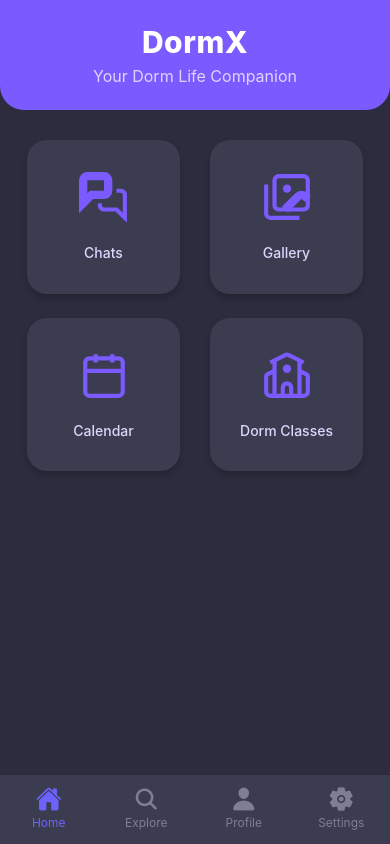
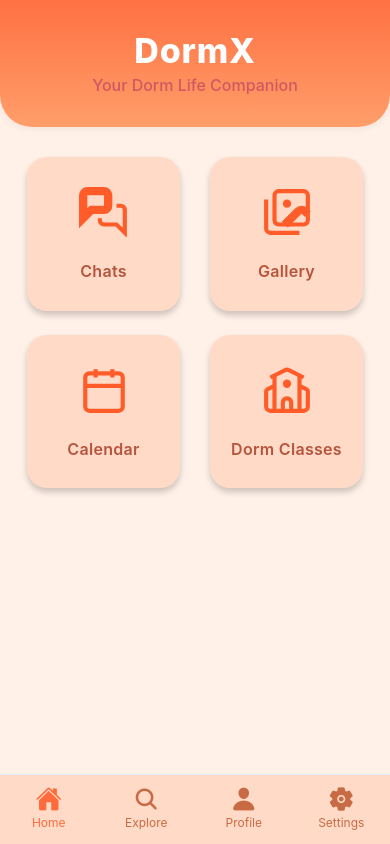
Before and after one commit to oliviabruvik/DormX, a React Native app: screen /HomeScreen in a window 390 px wide. Built offline with nearby package versions, Linux system fonts and the light colour scheme; what @react-native-vector-icons/material-design-icons would draw is missing.

Commit message:
enhanced main screen

```diff
--- a/constants/Colors.js
+++ b/constants/Colors.js
@@ -1,39 +1,42 @@
-// Modern darker dorm life color palette
-const tintColorLight = "#6C63FF"; // Deep purple/indigo
-const tintColorDark = "#8F88FF"; // Lighter purple for dark mode
+const tintColorLight = "#FF6B3C"; // Bright orange-coral
+const tintColorDark = "#FF8B61";  // Soft sunset orange
 
 export default {
-  // Base colors
-  primary: "#7B5AFF", // Deep purple/indigo
-  secondary: "#626988", // Muted slate
-  success: "#2BD9A8", // Teal
-  info: "#00C9FF", // Bright blue
-  warning: "#FF8F6B", // Coral
-  danger: "#FF5E93", // Pink
+  // Core theme colors
+  primary: "#FF5C2A",        // Vivid tangerine
+  secondary: "#FF944D",      // Warm apricot
+  success: "#FFB84C",        // Golden honey
+  info: "#FFA686",           // Soft clay-peach
+  warning: "#FFD166",        // Vibrant sunshine
+  danger: "#FF4D5B",         // Warm cherry red
 
-  // Neutrals
-  light: "#2C2C3E", // Dark blue-gray (light mode background)
-  dark: "#13131A", // Near black (dark mode background)
+  // Neutrals for structure
+  light: "#FFF5ED",          // Bright cream
+  dark: "#1F130E",           // Espresso brown
 
-  // Light mode (actually darker theme)
+  // Light mode
   light: {
-    text: "#FFFFFF", // White text
-    background: "#2C2C3E", // Dark blue-gray
+    text: "#3B1E14",               // Deep coffee brown
+    background: "#FFF1E8",         // Light peach base
     tint: tintColorLight,
-    tabIconDefault: "#7E7E95", // Muted purple-gray
+    tabIconDefault: "#C86B45",     // Muted clay
     tabIconSelected: tintColorLight,
-    cardBackground: "#3C3C50", // Slightly lighter than background
-    borderColor: "#484860", // Medium gray with purple undertone
+    cardBackground: "#FFDAC7",     // Soft apricot card
+    borderColor: "#FFBFA6",        // Peach outline
+    mutedText: "#9C6652",
+    placeholder: "#C49785",
   },
 
-  // Dark mode (even darker)
+  // Dark mode
   dark: {
-    text: "#FFFFFF", // White
-    background: "#2D2B46", // Near black
+    text: "#FFFFFF",
+    background: "#2A150F",         // Dark terracotta
     tint: tintColorDark,
-    tabIconDefault: "#7E7E95", // Muted purple-gray
+    tabIconDefault: "#FF9E7A",
     tabIconSelected: tintColorDark,
-    cardBackground: "#23232E", // Very dark gray
-    borderColor: "#303045", // Dark border
+    cardBackground: "#3D1E15",     // Cocoa backdrop
+    borderColor: "#6B392A",        // Burnt sienna
+    mutedText: "#D79E8D",
+    placeholder: "#A67160",
   },
 };
--- a/navigation/BottomTabNavigator.js
+++ b/navigation/BottomTabNavigator.js
@@ -28,7 +28,7 @@ export default function BottomTabNavigator() {
         tabBarInactiveTintColor: Colors[theme]?.tabIconDefault,
         tabBarStyle: {
           backgroundColor: Colors[theme]?.cardBackground,
-          borderTopColor: "rgba(0, 0, 0, 0.3)",
+          borderTopColor: "#E7E9FF",
           borderTopWidth: 1,
           paddingBottom: 9,
           paddingTop: 5,
--- a/package.json
+++ b/package.json
@@ -16,6 +16,7 @@
     "expo-crypto": "~14.1.4",
     "expo-dev-client": "~5.1.8",
     "expo-font": "~13.3.0",
+    "expo-linear-gradient": "^14.1.4",
     "expo-linking": "~7.1.4",
     "expo-splash-screen": "~0.30.7",
     "expo-status-bar": "~2.2.3",
--- a/screens/HomeScreen.js
+++ b/screens/HomeScreen.js
@@ -9,20 +9,21 @@ import { Text, View } from "../components/Themed";
 import Svg, { Rect, Circle, Path } from "react-native-svg";
 import Colors from "../constants/Colors";
 import { SafeAreaView } from "react-native-safe-area-context";
+import { LinearGradient } from 'expo-linear-gradient';
 
-const ChatIcon = () => (
+const ChatIcon = ({ color }) => (
   <Svg width="100%" height="100%" viewBox="0 0 24 24" fill="none" marginBottom={15}>
-    <Path d="M14 9a2 2 0 0 1-2 2H6l-4 4V4a2 2 0 0 1 2-2h8a2 2 0 0 1 2 2z" stroke="#7B5AFF" strokeWidth={4} />
-    <Path d="M18 9h2a2 2 0 0 1 2 2v11l-4-4h-6a2 2 0 0 1-2-2v-1" stroke="#7B5AFF" strokeWidth={2} />
+    <Path d="M14 9a2 2 0 0 1-2 2H6l-4 4V4a2 2 0 0 1 2-2h8a2 2 0 0 1 2 2z" stroke={color} strokeWidth={4} />
+    <Path d="M18 9h2a2 2 0 0 1 2 2v11l-4-4h-6a2 2 0 0 1-2-2v-1" stroke={color} strokeWidth={2} />
   </Svg>
 );
 
-const GalleryIcon = () => (
+const GalleryIcon = ({ color }) => (
   <Svg width="100%" height="100%" viewBox="0 0 24 24" fill="none" marginBottom={15}>
-    <Path d="M18 22H4a2 2 0 0 1-2-2V6" stroke="#7B5AFF" strokeWidth={2} />
-    <Path d="m22 13-1.296-1.296a2.41 2.41 0 0 0-3.408 0L11 18" stroke="#7B5AFF" strokeWidth={4} />
-    <Circle cx="12" cy="8" r="2" fill="#7B5AFF" />
-    <Rect width="16" height="16" x="6" y="2" rx="2" stroke="#7B5AFF" strokeWidth={2} />
+    <Path d="M18 22H4a2 2 0 0 1-2-2V6" stroke={color} strokeWidth={2} />
+    <Path d="m22 13-1.296-1.296a2.41 2.41 0 0 0-3.408 0L11 18" stroke={color} strokeWidth={4} />
+    <Circle cx="12" cy="8" r="2" fill={color} />
+    <Rect width="16" height="16" x="6" y="2" rx="2" stroke={color} strokeWidth={2} />
   </Svg>
 );
 
@@ -141,10 +142,13 @@ export default function HomeScreen({ navigation }) {
 
   return (
     <SafeAreaView style={[styles.container, { backgroundColor: Colors[theme].background }]}>
-      <View style={[styles.header, { backgroundColor: Colors.primary }]}>
+      <LinearGradient
+        colors={["#FF7143", "#FF9E6A"]}
+        style={styles.header}
+      >
         <Text style={styles.title}>DormX</Text>
         <Text style={styles.subtitle}>Your Dorm Life Companion</Text>
-      </View>
+      </LinearGradient>
       <ScrollView contentContainerStyle={styles.featuresContainer}>
         {renderFeatures()}
       </ScrollView>
@@ -157,25 +161,33 @@ const styles = StyleSheet.create({
     flex: 1,
   },
   header: {
-    padding: 24,
+    // backgroundColor: "#FFD9C3", // soft warm peach
+    paddingTop: 30,
+    paddingBottom: 32,
+    paddingHorizontal: 20,
     alignItems: "center",
+    borderBottomLeftRadius: 32,
+    borderBottomRightRadius: 32,
+    shadowColor: "#000",
+    shadowOpacity: 0.08,
+    shadowRadius: 10,
+    elevation: 4,
     marginBottom: 20,
-    borderBottomLeftRadius: 24,
-    borderBottomRightRadius: 24,
+  },
 
-  },
   title: {
-    fontSize: 30,
+    fontSize: 34,
     fontWeight: "800",
-    color: "white",
-    letterSpacing: 0.5,
+    letterSpacing: 0.8,
+    color: "#FFFFFF",
   },
   subtitle: {
     fontSize: 16,
-    fontWeight: "400",
-    color: "rgba(255, 255, 255, 0.75)",
-    marginTop: 6,
+    fontWeight: "500",
+    color: "rgba(198, 72, 99, 0.8)",
+    marginTop: 4,
   },
+
   featuresContainer: {
     flexDirection: "row",
     flexWrap: "wrap",
@@ -201,12 +213,15 @@ const styles = StyleSheet.create({
 
   },
   featureTitle: {
-    marginTop: 10,
-    fontSize: 14,
-    fontWeight: "500",
+    marginTop: 12,
+    fontSize: 16,
+    fontWeight: "600",
+    letterSpacing: 0.3,
     textAlign: "center",
-    color: "#DCD6FF",
+    color: "#B6543D", // Warm terracotta tone
   },
+
+
   iconContainer: {
     marginBottom: 12, // adds visual separation from text
     width: 50,
```
Also changed, not shown: 1 other file (tests, documents, lock files or other folders).
